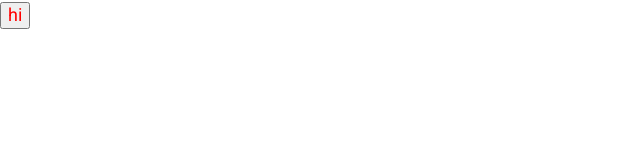
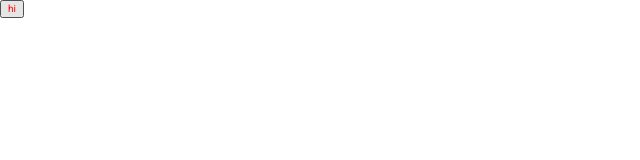
Before and after one commit to abratsiuk/02.redux.shop, a React (Create React App) app: page / in a window 1280 px wide. Shown: the top 160 px of the page, without its empty margins (0-640 px from the left). Built offline with nearby package versions, Linux system fonts and the light colour scheme.

Commit message:
copy code from p4.uazdao, delete sass, use css variables

```diff
--- a/package.json
+++ b/package.json
@@ -16,7 +16,6 @@
     "react-dom": "^19.0.0",
     "react-router-dom": "^7.1.5",
     "react-scripts": "5.0.1",
-    "sass": "^1.85.0",
     "typescript": "^4.9.5"
   },
   "scripts": {
@@ -42,5 +41,6 @@
       "last 1 firefox version",
       "last 1 safari version"
     ]
-  }
+  },
+  "packageManager": "yarn@4.5.3+sha512.3003a14012e2987072d244c720506549c1aab73ee728208f1b2580a9fd67b92d61ba6b08fe93f6dce68fd771e3af1e59a0afa28dd242dd0940d73b95fedd4e90"
 }
--- /dev/null
+++ b/src/components/App/App.css
@@ -0,0 +1,3 @@
+.q {
+    color: var(--colors-q);
+}
--- a/src/components/App/App.scss
+++ /dev/null
@@ -1,3 +0,0 @@
-.q {
-    color: red;
-}
--- a/src/components/App/App.tsx
+++ b/src/components/App/App.tsx
@@ -1,6 +1,6 @@
 import React from 'react';
 
-import './App.scss';
+import './App.css';
 
 export const App = () => {
     return (
--- a/src/index.scss
+++ b/src/index.css
@@ -9,12 +9,44 @@ html {
     font-size: 10px;
 }
 
+:root {
+    --family: 'Roboto', sans-serif;
+    --font-size: 1.8rem;
+    --line-height: 3rem;
+}
+
+body[data-theme='dark'] {
+    --colors-text: hsl(0, 0%, 100%);
+    --colors-bg: hsl(207, 26%, 17%);
+    --colors-ui-base: hsl(209, 23%, 22%);
+
+    --shadow: rgba(245, 245, 245, 0.2) 0 0 8px;
+}
+
+body[data-theme='light'] {
+    --colors-text: hsl(200, 15%, 8%);
+    --colors-bg: hsl(0, 0%, 98%);
+    --colors-ui-base: hsl(0, 0%, 100%);
+
+    --shadow: rgba(149, 157, 165, 0.2) 0px 8px 24px;
+}
+
 body {
+    margin: 0;
+    font-family: var(--family);
+    color: var(--colors-text);
+    background-color: var(--colors-bg);
+    --colors-q: red;
+}
+
+
+
+/* body {
     background-color: #fff;
     font-family: 'Roboto', sans-serif;
     font-size: 1.8rem;
     line-height: 3rem;
-}
+} */
 
 ul {
     list-style: none;
--- a/src/index.tsx
+++ b/src/index.tsx
@@ -1,7 +1,7 @@
 import React from 'react';
 import ReactDOM from 'react-dom/client';
 import 'normalize.css';
-import './index.scss';
+import './index.css';
 import { App } from './components/App';
 
 const root = ReactDOM.createRoot(
```
Also changed, not shown: 1 other file (tests, documents, lock files or other folders).
